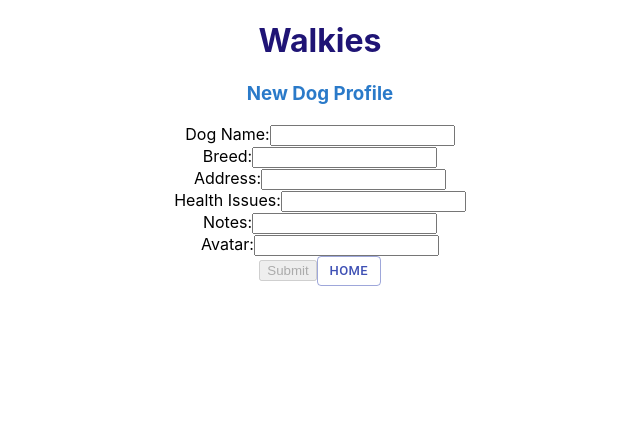
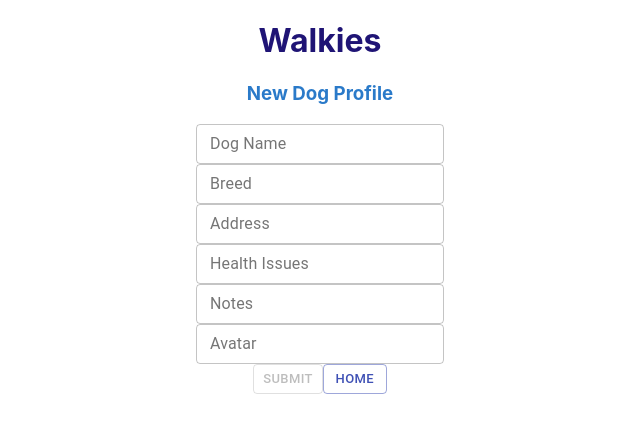
Before and after one commit to StaceyRyan/dog_walker_organiser, a React (Create React App) app in the folder walkies_frontend/: page /newDog in a window 1280 px wide. Shown: the top 432 px of the page, without its empty margins (320-960 px from the left). Built offline with nearby package versions, Linux system fonts and the light colour scheme.

Commit message:
Separate Walker and Owner routes added to react

```diff
--- a/walkies_frontend/package.json
+++ b/walkies_frontend/package.json
@@ -4,10 +4,13 @@
   "private": true,
   "proxy": "http://localhost:4000",
   "dependencies": {
+    "@date-io/date-fns": "^1.3.13",
     "@material-ui/core": "^4.9.1",
+    "@material-ui/pickers": "^3.2.10",
     "@testing-library/jest-dom": "^4.2.4",
     "@testing-library/react": "^9.3.2",
     "@testing-library/user-event": "^7.1.2",
+    "date-fns": "^2.9.0",
     "react": "^16.12.0",
     "react-dom": "^16.12.0",
     "react-gsap": "^1.2.0",
--- a/walkies_frontend/src/App.js
+++ b/walkies_frontend/src/App.js
@@ -1,29 +1,38 @@
-import React from 'react';
+import React, { useState } from 'react';
 import './App.css';
 import WalkiesHome from './components/WalkiesHome';
 import {
   Route,
   Switch
 } from 'react-router-dom';
-import DogButtons from './components/dogComponents/DogButtons';
+import OwnerDogButtons from './components/dogComponents/OwnerDogButtons';
 import IndividualDog from './components/dogComponents/IndividualDog';
 import LoginForm from './components/LoginForm';
 import RegistrationForm from './components/RegistrationForm';
 import NewDogProfile from './components/dogComponents/NewDogProfile';
+import AllDogList from './components/dogComponents/AllDogList';
 import UploadFiles from './components/dogComponents/UploadFiles';
+import DogWalkerAppointmentCreator from './components/DogWalkerComponents/DogWalkerAppointmentCreator';
+import Walker from './components/Walker';
 
 function App() {
+
+  // const [user] = useState(false);
+
   return (
     <div className="App">
       <h1>Walkies</h1>
       <Switch>
-        <Route exact path="/" component={WalkiesHome}/>
-        <Route exact path="/register" component={RegistrationForm}/>
+        <Route exact path="/" component={WalkiesHome} />
+        <Route exact path="/register" component={RegistrationForm} />
         <Route exact path="/login" component={LoginForm} />
-        <Route exact path="/dogButtons" component={DogButtons}/>
-        <Route exact path="/newDog" component={NewDogProfile}/>
+        <Route exact path="/ownerDogButtons" component={OwnerDogButtons} />
+        <Route exact path="/newDog" component={NewDogProfile} />
+        <Route exact path="/allDogs" component={AllDogList} />
         <Route exact path="/dogProfile/:id" component={IndividualDog} />
         <Route exact path="/uploadAvatar" component={UploadFiles} />
+        <Route exact path="/walkerButtons" component={Walker} />
+        <Route exact path="/newWalk" component={DogWalkerAppointmentCreator} />
       </Switch>
     </div>
   );
--- /dev/null
+++ b/walkies_frontend/src/components/DogWalkerComponents/DogWalkerAppointmentCreator.js
@@ -0,0 +1,24 @@
+import React from 'react';
+import DogWalkerTimeSetter from './DogWalkerTimeSetter';
+
+class DogWalkerAppointmentCreator extends React.Component {
+
+    constructor() {
+        super();
+        this.state = {
+            newAppointment: []
+        }
+    }
+
+    render() {
+        return(
+            <>
+
+            <DogWalkerTimeSetter />
+
+            </>
+        )
+    }
+}
+
+export default DogWalkerAppointmentCreator;
--- /dev/null
+++ b/walkies_frontend/src/components/Walker.js
@@ -0,0 +1,23 @@
+import React from "react";
+import DogWalkerAppointmentCreator from "./DogWalkerComponents/DogWalkerAppointmentCreator";
+
+class Walker extends React.Component {
+    // constructor(){
+    //     super();
+    //     this.state={
+
+    //     }
+    // }
+
+    render(){
+        return(
+            <>
+            <DogWalkerAppointmentCreator />
+
+            </>
+        )
+    }
+
+}
+
+export default Walker;
--- /dev/null
+++ b/walkies_frontend/src/components/dogComponents/AllDogList.js
@@ -0,0 +1,73 @@
+import React from 'react';
+import Logout from '../LogoutButton';
+import HomeButton from '../HomeButton';
+
+import List from '@material-ui/core/List';
+import ListItem from '@material-ui/core/ListItem';
+import Link from '@material-ui/core/Link';
+import Divider from '@material-ui/core/Divider';
+import ListItemText from '@material-ui/core/ListItemText';
+import ListItemAvatar from '@material-ui/core/ListItemAvatar';
+import Avatar from '@material-ui/core/Avatar';
+
+class AllDogList extends React.Component {
+
+    constructor() {
+        super();
+        this.state = {
+            showDogList: []
+        }
+        this.retrieveAllDogList = this.retrieveAllDogList.bind(this);
+    }
+
+    componentDidMount() {
+        this.retrieveAllDogList()
+    }
+
+    retrieveAllDogList = async () => {
+        console.log('retrieve all dogs')
+        const fetchDogs = await fetch('/dog/show_all',
+            { credentials: "same-origin" })
+        const dogList = await fetchDogs.json()
+        console.log(dogList)
+        this.setState({
+            showDogList: dogList
+        })
+    }
+
+    render()
+    {
+
+        const allDogList = this.state.showDogList.map(doggo => {
+            return (
+                <>
+                <ListItem key={doggo._id} button>
+                    <ListItemAvatar>
+                        <Avatar alt="Dog Photo" src="https://echouser.com/wp-content/uploads/2018/01/Frenchie.jpg" />
+                    </ListItemAvatar>
+
+                    <ListItemText primary={
+                        <>
+                            <Link onClick={() => this.props.history.push(`/dogProfile/${doggo._id}`)}>{doggo.name}</Link>
+                        </>
+                    }/>
+                    </ListItem>
+                    <Divider />
+                </>
+            )
+        })
+        return (
+            <>
+                <p>Your Currently Registered Dogs</p>
+
+                <List>
+                    {allDogList}
+                </List>
+                <HomeButton />
+                <Logout />
+        </>
+        )
+    }
+}
+
+    export default AllDogList;
--- a/walkies_frontend/src/components/dogComponents/NewDogProfile.js
+++ b/walkies_frontend/src/components/dogComponents/NewDogProfile.js
@@ -2,6 +2,8 @@ import React from 'react';
 import HomeButton from '../HomeButton';
 
 import { Redirect } from 'react-router-dom';
+import TextField from '@material-ui/core/TextField';
+import Button from '@material-ui/core/Button';
 
 class NewDogProfile extends React.Component {
     constructor() {
@@ -64,7 +66,7 @@ class NewDogProfile extends React.Component {
         const createNewDog = await fetch("/dog/new", newDogOptions)
             .then(response => {
                 if (+response.status === 200){
-                    this.props.history.push("/dogButtons")
+                    this.props.history.push("/ownderDogButtons")
                     return response;
                 }
             })
@@ -80,64 +82,67 @@ class NewDogProfile extends React.Component {
         return (
             <>
                 <h3>New Dog Profile</h3>
-                {this.state.goToDogButtons && <Redirect to="/dogButtons" />}
+                {this.state.goToDogButtons && <Redirect to="/ownerDogButtons" />}
                 <div className={"form-group"}>
-                    <label>
-                        Dog Name:
-                        <input type="text" name="name"
+                    <TextField
+                        label="Dog Name"
+                        type="text" name="name"
+                        variant="outlined" size="small"
                         value={this.state.name}
                         className={"form-control"}
                         onChange={this.handleKeyStrike} />
-                    </label>
                 </div>
                 <div className={"form-group"}>
-                    <label>
-                        Breed:
-                        <input type="text" name="breed"
+                    <TextField
+                        label="Breed"
+                        type="text" name="breed"
+                        variant="outlined" size="small"
                         value={this.state.breed}
                         className={"form-control"}
                         onChange={this.handleKeyStrike} />
-                    </label>
                 </div>
                 <div className={"form-group"}>
-                    <label>
-                        Address:
-                        <input type="text" name="address"
+                    <TextField
+                        label="Address"
+                        type="text" name="address"
+                        variant="outlined" size="small"
                         value={this.state.address}
                         className={"form-control"}
                         onChange={this.handleKeyStrike} />
-                    </label>
                 </div>
                 <div className={"form-group"}>
-                    <label>
-                        Health Issues:
-                        <input type="text" name="health_issues"
+                    <TextField
+                        label="Health Issues"
+                        type="text" name="address"
+                        variant="outlined" size="small"
+                        type="text" name="health_issues"
                         value={this.state.health_issues}
                         className={"form-control"}
                         onChange={this.handleKeyStrike} />
-                    </label>
                 </div>
                 <div className={"form-group"}>
-                    <label>
-                        Notes:
-                        <input type="text" name="notes"
+                    <TextField
+                        label="Notes"
+                        type="text" name="notes"
+                        variant="outlined" size="small"
                         value={this.state.notes}
                         className={"form-control"}
                         onChange={this.handleKeyStrike} />
-                    </label>
                 </div>
                 <div className={"form-group"}>
-                    <label>
-                        Avatar:
-                        <input type="text" name="avatar"
+                    <TextField
+                        label="Avatar"
+                        type="text" name="avatar"
+                        variant="outlined" size="small"
                         value={this.state.avatar}
                         className={"form-control"}
                         onChange={this.handleKeyStrike} />
-                    </label>
                 </div>
-                <button onClick={this.handleCreateNewDog}
-                        disabled={this.state.submitDisabled}>
-                    Submit</button>
+                <Button onClick={this.handleCreateNewDog}
+                        disabled={this.state.submitDisabled}
+                        color="primary" variant="outlined"
+                        size="small">
+                    Submit</Button>
                 <HomeButton />
             </>
         )
--- /dev/null
+++ b/walkies_frontend/src/components/dogComponents/OwnerDogButtons.js
@@ -0,0 +1,42 @@
+import React from 'react';
+import Logout from '../LogoutButton';
+// import HomeButton from '../HomeButton';
+import Button from '@material-ui/core/Button';
+import { Redirect } from 'react-router-dom';
+
+class OwnerDogButtons extends React.Component {
+
+    constructor() {
+        super();
+        this.state = {
+            allDogs: false,
+            addNewDog: false
+        };
+        this.handleShowAllDogsButton = this.handleShowAllDogsButton.bind(this);
+    }
+
+    handleShowAllDogsButton() {
+        this.setState({allDogs: true})
+    }
+
+    render() {
+        return (
+            <>
+                {this.state.allDogs && <Redirect to="/allDogs" />}
+                <Button onClick={this.handleShowAllDogsButton}
+                        color="primary" variant="outlined" size="small">
+                    Go To Your Dogs
+                </Button>
+
+                <Button onClick={() => this.props.history.push('/newDog')}
+                        color="primary" variant="outlined" size="small">
+                    Create New Dog
+                </Button>
+                <hr />
+                <Logout />
+
+            </>
+           )}
+    }
+
+export default OwnerDogButtons;
```
Also changed, not shown: walkies_frontend/src/components/DogWalkerComponents/DogWalkerTimeSetter.js (added, +50 -0 lines), walkies_frontend/src/components/HomeButton.js (+4 -3 lines), walkies_frontend/src/components/LoginForm.js (+12 -2 lines), walkies_frontend/src/components/Owner.js (+10 -2 lines), walkies_frontend/src/components/dogComponents/DogButtons.js (deleted, +0 -78 lines), 1 other file (tests, documents, lock files or other folders). Lines whose indentation alone changed are shown as unchanged.
